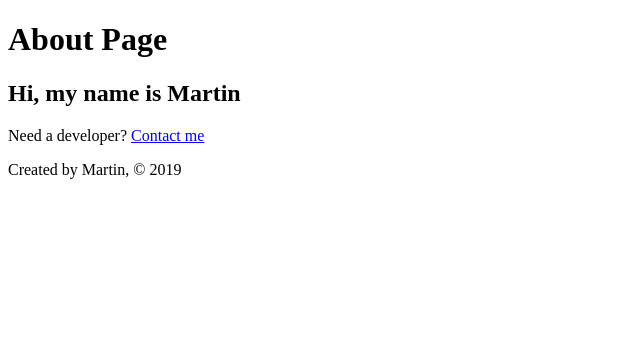
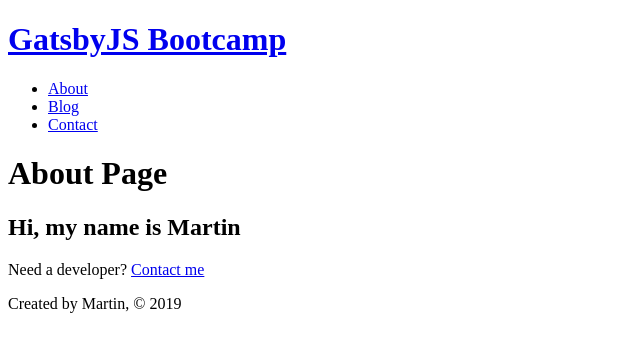
Before and after one commit to MartinDK/gatsby-bootcamp, a Gatsby site: page /about in a window 1280 px wide. Shown: the whole page, without its empty margins (0-640 px from the left). Built offline with nearby package versions, Linux system fonts and the light colour scheme; Gatsby itself is replaced by a stand-in of ours.

Commit message:
Added header component to all pages

```diff
--- /dev/null
+++ b/src/components/header.js
@@ -0,0 +1,19 @@
+import React from 'react'
+import {Link} from 'gatsby'
+
+const Header = () => {
+  return (
+    <header>
+      <h1><Link to="/">GatsbyJS Bootcamp</Link></h1>
+      <nav>
+        <ul>
+          <li><Link to="/about">About</Link></li>
+          <li><Link to="/blog">Blog</Link></li>
+          <li><Link to="/contact">Contact</Link></li>
+        </ul>
+      </nav>
+    </header>
+  )
+}
+
+export default Header
--- a/src/pages/about.js
+++ b/src/pages/about.js
@@ -1,11 +1,13 @@
 import React from 'react'
 import {Link} from 'gatsby'
 
+import Header from '../components/header'
 import Footer from '../components/footer'
 
 const AboutPage = () => {
   return (
     <div>
+      <Header></Header>
       <h1>About Page</h1>
       <h2>Hi, my name is Martin</h2>
       <p>Need a developer? <Link to="/contact">Contact me</Link></p>
--- a/src/pages/blog.js
+++ b/src/pages/blog.js
@@ -1,9 +1,12 @@
 import React from 'react'
 
+import Header from '../components/header'
 import Footer from '../components/footer'
+
 const BlogPage = () => {
   return (
     <div>
+      <Header></Header>
       <h1>Blog</h1>
       <p>Posts will show up here later on.</p>
       <Footer></Footer>
--- a/src/pages/contact.js
+++ b/src/pages/contact.js
@@ -1,10 +1,12 @@
 import React from 'react'
 
+import Header from '../components/header'
 import Footer from '../components/footer'
 
 const ContactPage = () => {
   return (
     <div>
+      <Header></Header>
       <h1>Contact Page</h1>
       <p>Hi, my name is Martin.</p>
       <p>twitter: <a href="https://mobile.twitter.com/martink" target="_blank">@martink</a></p>
--- a/src/pages/index.js
+++ b/src/pages/index.js
@@ -1,10 +1,12 @@
 import React from 'react'
 
+import Header from '../components/header'
 import Footer from '../components/footer'
 
 const IndexPage = () => {
   return (
     <div>
+      <Header></Header>
       <h1>Hello.</h1>
       <h2>Gatsby.JS Bootcamp Tutorial by Andrew Meade</h2>
       <Footer></Footer>
```
